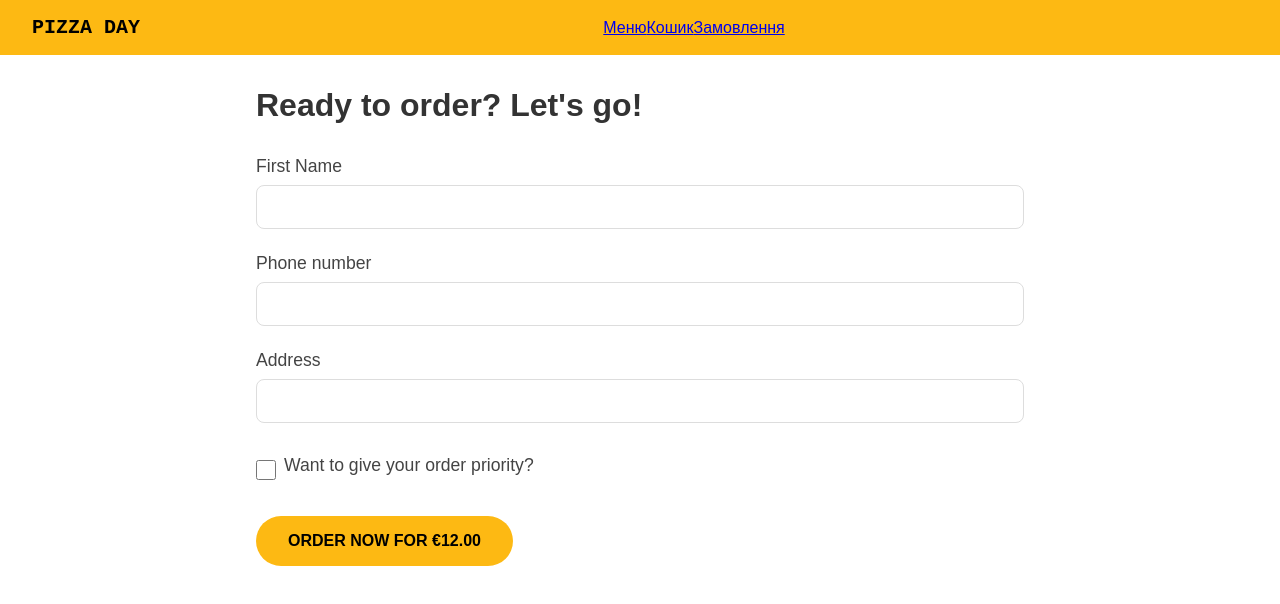
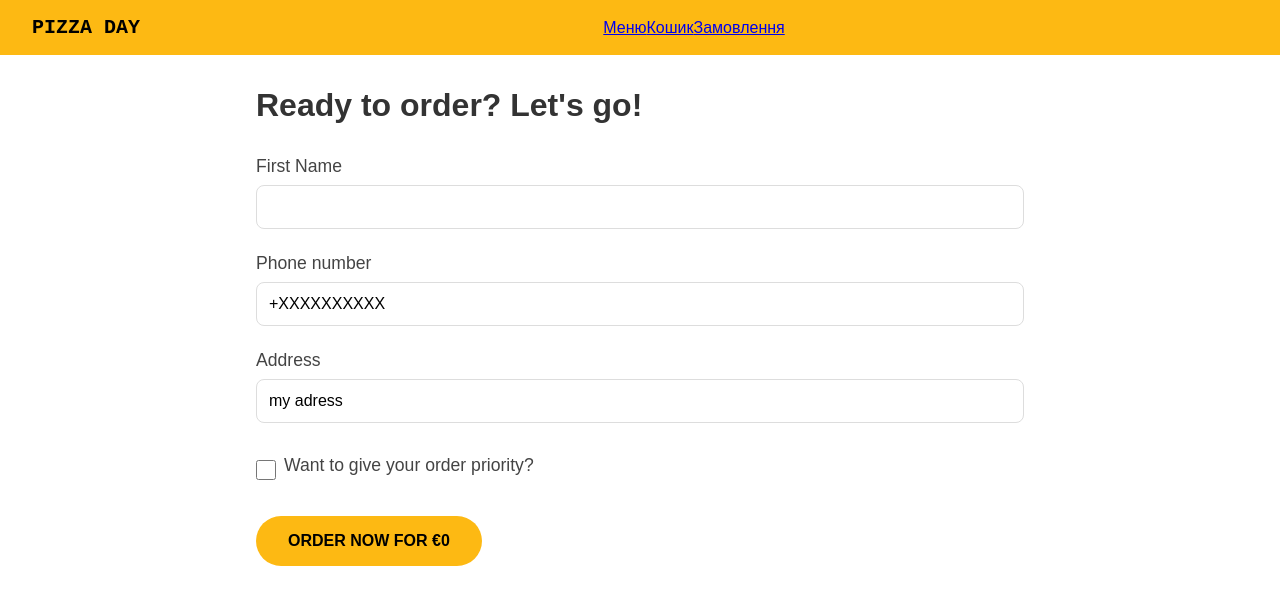
Before and after one commit to VolodumurLesyuk/hillel, a React (Vite) app: page /order-form in a window 1280 px wide. Shown: the top 604 px of the page. Built offline with nearby package versions, Linux system fonts and the light colour scheme.

Commit message:
Add order form logik and repair some navigate

```diff
--- a/package.json
+++ b/package.json
@@ -10,9 +10,12 @@
     "preview": "vite preview"
   },
   "dependencies": {
+    "@hookform/resolvers": "^3.9.1",
     "react": "^18.3.1",
     "react-dom": "^18.3.1",
-    "react-router": "^7.0.1"
+    "react-hook-form": "^7.54.1",
+    "react-router": "^7.0.1",
+    "zod": "^3.24.1"
   },
   "devDependencies": {
     "@eslint/js": "^9.13.0",
--- a/src/components/BlockButton/BlockButton.jsx
+++ b/src/components/BlockButton/BlockButton.jsx
@@ -18,6 +18,7 @@ const BlockButton = (props) => {
                 name: props.pizza.name,
                 ingredients: props.pizza.ingredients,
                 quantity: 1,
+                price: props.pizza.unitPrice,
             }
         })
     }
--- a/src/components/Button/Button.jsx
+++ b/src/components/Button/Button.jsx
@@ -2,7 +2,7 @@ import './Button.css'
 
 const Button = (props) => {
     return (
-        <button onClick={props.onClick} className={props.className}>{props.children ? props.children: props.text}</button>
+        <button disabled={props.disabled} onClick={props.onClick} className={props.className}>{props.children ? props.children: props.text}</button>
     )
 }
 
--- a/src/components/Input/Input.jsx
+++ b/src/components/Input/Input.jsx
@@ -1,12 +1,21 @@
 import './Input.css'
 import {useState} from "react";
+import {useController} from "react-hook-form";
 
 const Input = (props) => {
-    const {type, placeholder, className, aria_label, value, onChange, id, required} = props
+    const {type, placeholder, className, aria_label, value, onChange, id, required, onBlur, name, control, readOnly} = props
+    let field;
+    if (control) {
+        ({ field } = useController({ name, control })); // Деструктуризація field
+    }
 
     return (
-        <input value={value} onChange={onChange} type={type} placeholder={placeholder} aria-label={aria_label}
-               className={className} id={id} required={required}/>
+        (
+            control ? <input type={type} {...field} className={className} id={id} readOnly={readOnly}></input> :
+            <input value={value} onChange={onChange} type={type} placeholder={placeholder} aria-label={aria_label}
+                   className={className} id={id} required={required} onBlur={onBlur} readOnly={readOnly}/>
+        )
+
     )
 }
 
--- a/src/pages/Cart/Cart.jsx
+++ b/src/pages/Cart/Cart.jsx
@@ -2,7 +2,7 @@ import cartItems from "./data.js";
 import "./Cart.css"
 import CartItem from "../../components/CartItem/CartItem.jsx";
 import Button from "../../components/Button/Button.jsx";
-import {Link} from "react-router";
+import {Link, useNavigate} from "react-router";
 import {AuthContext} from "../../context/AuthContext.jsx";
 import {PizzaContext} from "../../context/PizzaContext.jsx";
 import {useContext} from "react";
@@ -10,27 +10,31 @@ import {useContext} from "react";
 const Cart = () => {
     const {pizzaContext, dispatch} = useContext(PizzaContext)
     const {username} = useContext(AuthContext)
+    const navigate = useNavigate();
 
     return (
+
         <div className="container">
             <Link to="/menu" className="back-link">← Back to menu</Link>
+            {pizzaContext && pizzaContext.length > 0 ? (
+                <>
                     <h1 className="cart-title">Your cart, {username}</h1>
                     <div className="cart-items">
-                {pizzaContext && pizzaContext.length > 0 ? (
-                    pizzaContext.map((pizza) => (
-                        <CartItem key={pizza.id} pizza={pizza} />
-                    ))
-                ) : (
-                    <p>Your cart is still empty. Start adding some pizzas :)</p>
-                )}
+                        {pizzaContext.map((pizza) => (
+                        <CartItem key={pizza.id} pizza={pizza}/>
+                        ))}
                     </div>
 
                     <div className="cart-actions">
-                <Button className="order-btn">Order pizzas</Button>
+                        <Button onClick={() => navigate("/order-form")} className="order-btn">Order pizzas</Button>
                         <Button onClick={() => dispatch({
                             type: "deleteAllPizza"
                         })} className="clear-btn">Clear cart</Button>
                     </div>
+                </>
+            ) : (
+                <p>Your cart is still empty. Start adding some pizzas :)</p>
+            )}
         </div>
     )
 }
--- a/src/pages/OrderForm/OrderForm.jsx
+++ b/src/pages/OrderForm/OrderForm.jsx
@@ -3,42 +3,84 @@ import Button from "../../components/Button/Button.jsx";
 import {useContext} from "react";
 import {AuthContext} from "../../context/AuthContext.jsx";
 import './OrderForm.css'
+import {FormProvider, useForm} from "react-hook-form";
+import {z} from 'zod';
+import {zodResolver} from "@hookform/resolvers/zod"
+import {PizzaContext} from "../../context/PizzaContext.jsx";
+
+
+const schema = z.object({
+    firstname: z.string(),
+    phone: z.string().refine((value) => /^[+]{1}(?:[0-9-()/.]\s?){6,15}[0-9]{1}$/.test(value), {message: "Invalid phone number"}),
+    address: z.string().min(5),
+    priority: z.boolean()
+})
 
 const OrderForm = () => {
-    const { username } = useContext(AuthContext);
+
+    const {username} = useContext(AuthContext);
+    const {pizzaContext} = useContext(PizzaContext);
+
+    const totalPrice = pizzaContext.reduce(
+        (sum, pizza) => sum + Number(pizza.price) * Number(pizza.quantity),
+        0
+    );
+
+    const form = useForm({
+        mode: "onBlur",
+        defaultValues: {
+            firstname: username,
+            phone: "+XXXXXXXXXX",
+            address: "my adress",
+            priority: false,
+        },
+        resolver: zodResolver(schema),
+    })
+
+    const onSubmit = (data) => {
+        console.log("handleSubmit", data);
+        form.reset();
+    }
+
+
     return (
         <div className="container">
             <h1>Ready to order? Let's go!</h1>
-
-            <form>
+            <FormProvider {...form}>
+                <form onSubmit={form.handleSubmit(onSubmit)}>
                     <div className="form-group">
                         <label htmlFor="firstName">First Name</label>
-                    <Input type="text" id="firstName" value={username} readOnly/>
+                        <Input name="firstname" control={form.control} type="text" id="firstName" readOnly/>
                     </div>
 
                     <div className="form-group">
                         <label htmlFor="phone">Phone number</label>
-                    <Input type="tel" id="phone" required/>
+                        <Input name="phone" control={form.control} type="tel" id="phone" required/>
                     </div>
 
                     <div className="form-group">
                         <label htmlFor="address">Address</label>
                         <div className="input-wrapper">
-                        <Input type="text" id="address" required/>
+                            <Input name="address" control={form.control} type="text" id="address" required/>
                         </div>
                     </div>
 
                     <div className="checkbox-group">
                         <div className="checkbox-wrapper">
-                        <Input type="checkbox" id="priority"/>
+                            <Input name="priority" control={form.control} type="checkbox" id="priority"/>
                             <label htmlFor="priority">Want to give your order priority?</label>
                         </div>
                     </div>
 
-                <Button type="submit" className="order-btn">
-                    Order now for €12.00
+                    <Button type="submit" className="order-btn" disabled={!form.formState.isValid}>
+                        Order now for €{totalPrice}
                     </Button>
                 </form>
+            </FormProvider>
+            {form.formState.errors.firstname && <div className="alert alert-danger">{form.formState.errors.firstname.message}</div>}
+            {form.formState.errors.phone && <div className="alert alert-danger">{form.formState.errors.phone.message}</div>}
+            {form.formState.errors.address && <div className="alert alert-danger">{form.formState.errors.address.message}</div>}
+            {form.formState.errors.priority && <div className="alert alert-danger">{form.formState.errors.priority.message}</div>}
         </div>
     )
 }
```
Also changed, not shown: 1 other file (tests, documents, lock files or other folders). Lines whose indentation alone changed are shown as unchanged.
